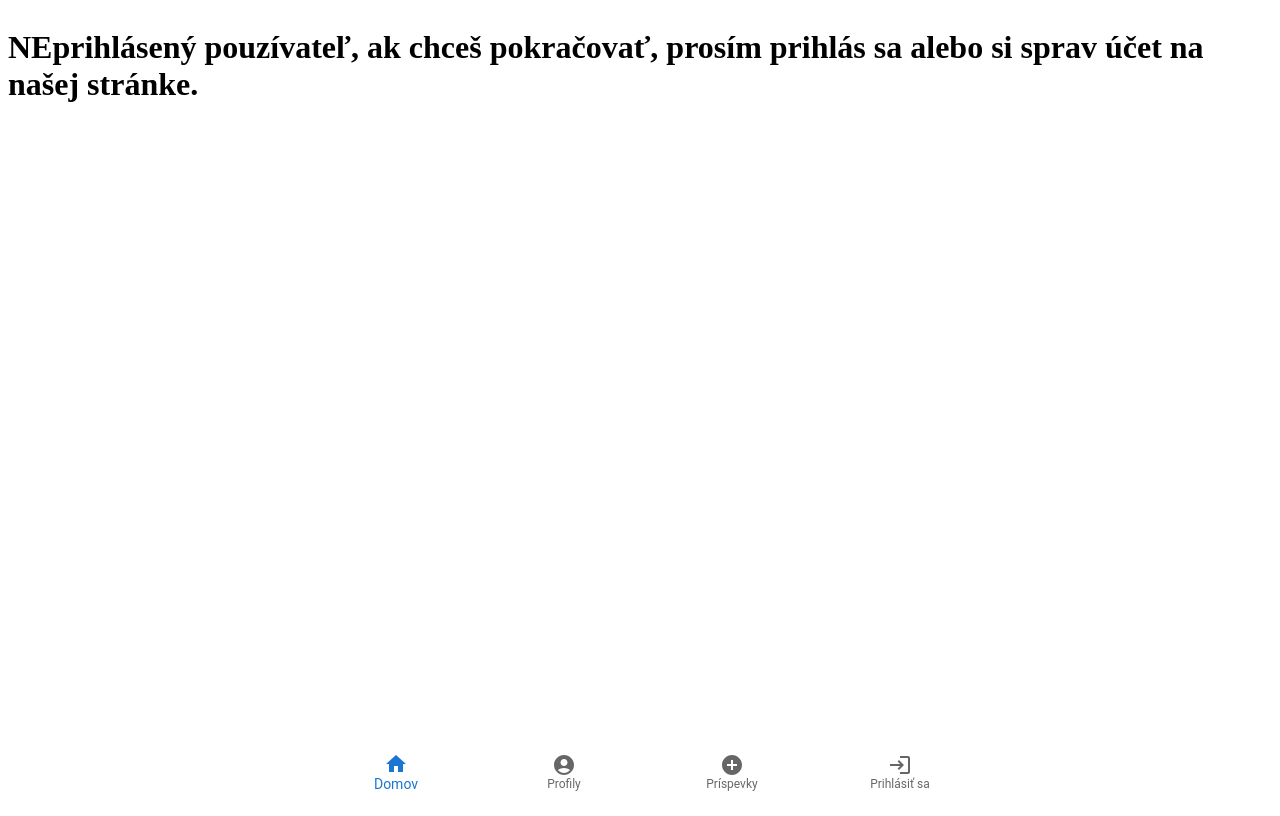
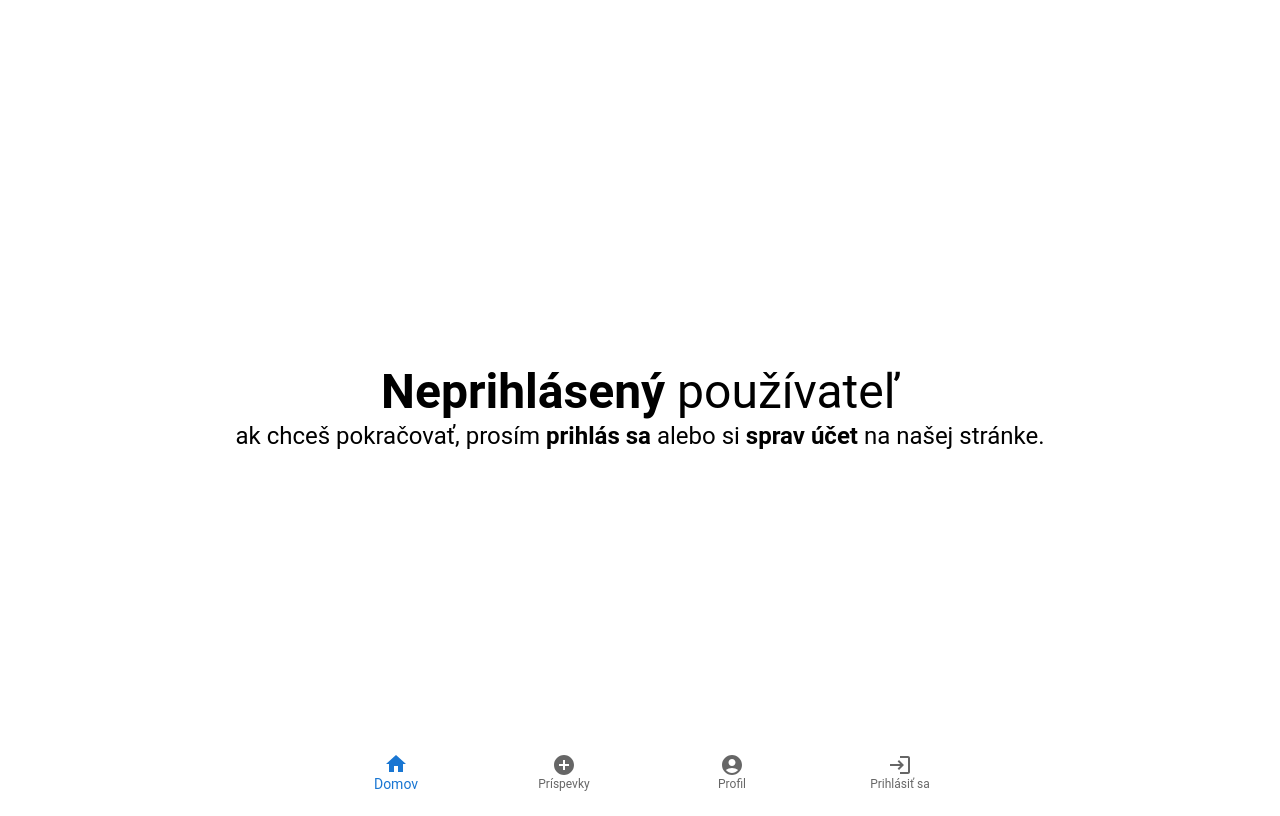
Before and after one commit to simon-stef/kam-na-kavu, a Next.js app: page / in a window 1280 px wide. Built offline with nearby package versions, Linux system fonts and the light colour scheme; no server answers.

Commit message:
Esteticke veci

```diff
--- a/package.json
+++ b/package.json
@@ -12,8 +12,8 @@
     "@emotion/react": "^11.13.3",
     "@emotion/styled": "^11.13.0",
     "@fontsource/roboto": "^5.0.15",
-    "@mui/icons-material": "^6.1.2",
-    "@mui/material": "^6.1.3",
+    "@mui/icons-material": "^6.1.5",
+    "@mui/material": "^6.1.5",
     "next": "^14.2.14",
     "next-auth": "^4.24.8",
     "react": "^18",
--- a/src/app/(home)/page.tsx
+++ b/src/app/(home)/page.tsx
@@ -1,7 +1,8 @@
 // src/app/(home)
 "use client";
 
-// import Typography from '@mui/material/Typography';
+import Typography from '@mui/material/Typography';
+import Box from '@mui/material/Box'
 import { useSession } from "next-auth/react";
 
 //export const metadata = { title: 'Domovská stránka | KamNaKavu'};
@@ -10,16 +11,17 @@ export default function Home() {
   const { data: session} = useSession();
   if (!session) {
     return (
-      <div>
-        <h1>NEprihlásený pouzívateľ, ak chceš pokračovať, prosím prihlás sa alebo si sprav účet na našej stránke.</h1>
-      </div>
+      <Box display="flex" flexDirection="column" justifyContent="center" alignItems="center" minHeight="100vh">
+        <Typography variant="h3" align="center"><strong>Neprihlásený</strong> používateľ</Typography>
+        <Typography variant="h5" align="center">ak chceš pokračovať, prosím <strong>prihlás sa</strong> alebo si <strong>sprav účet</strong> na našej stránke.</Typography>
+      </Box>
       );
   }
 
   return (
-    <div>
-      <h1>Vitaj, {session?.user?.name}</h1>
-      <p>Váš email je: {session?.user?.email}</p>
-    </div>
+    <Box display="flex" flexDirection="column" justifyContent="center" alignItems="center" minHeight="100vh">
+      <Typography variant="h3" align="center">Vitaj, {session?.user?.name}</Typography>
+      <Typography variant="h5" align="center">Váš email je: {session?.user?.email}</Typography>
+    </Box>
   );
     }
--- a/src/app/auth/prihlasenie/page.tsx
+++ b/src/app/auth/prihlasenie/page.tsx
@@ -2,7 +2,7 @@
 
 import SignInView from "@/sections/SignInView";
 
-export const metadata = { title: 'Odhlásiť sa | KamNaKavu'};
+export const metadata = { title: 'Prihlásiť sa | KamNaKavu'};
 
 //import { signIn } from "next-auth/react";
 
--- a/src/components/NavBar.tsx
+++ b/src/components/NavBar.tsx
@@ -32,8 +32,8 @@ export default function Navbar() {
         onChange={handleNavigation}
       >
         <BottomNavigationAction label="Domov" value="/" icon={<HomeIcon />} />
-        <BottomNavigationAction label="Profily" value="/profil" icon={<AccountCircleIcon />} />
         <BottomNavigationAction label="Príspevky" value="/prispevok" icon={<AddCircleIcon />} />
+        <BottomNavigationAction label="Profil" value="/profil" icon={<AccountCircleIcon />} />
         {!session ? (
           <BottomNavigationAction label="Prihlásiť sa" icon={<LoginIcon />} value="/auth/prihlasenie"/>
         ) : (
```
Also changed, not shown: src/sections/SignInView.tsx (+11 -1 lines), src/sections/SignOutView.tsx (+10 -2 lines), 1 other file (tests, documents, lock files or other folders).
